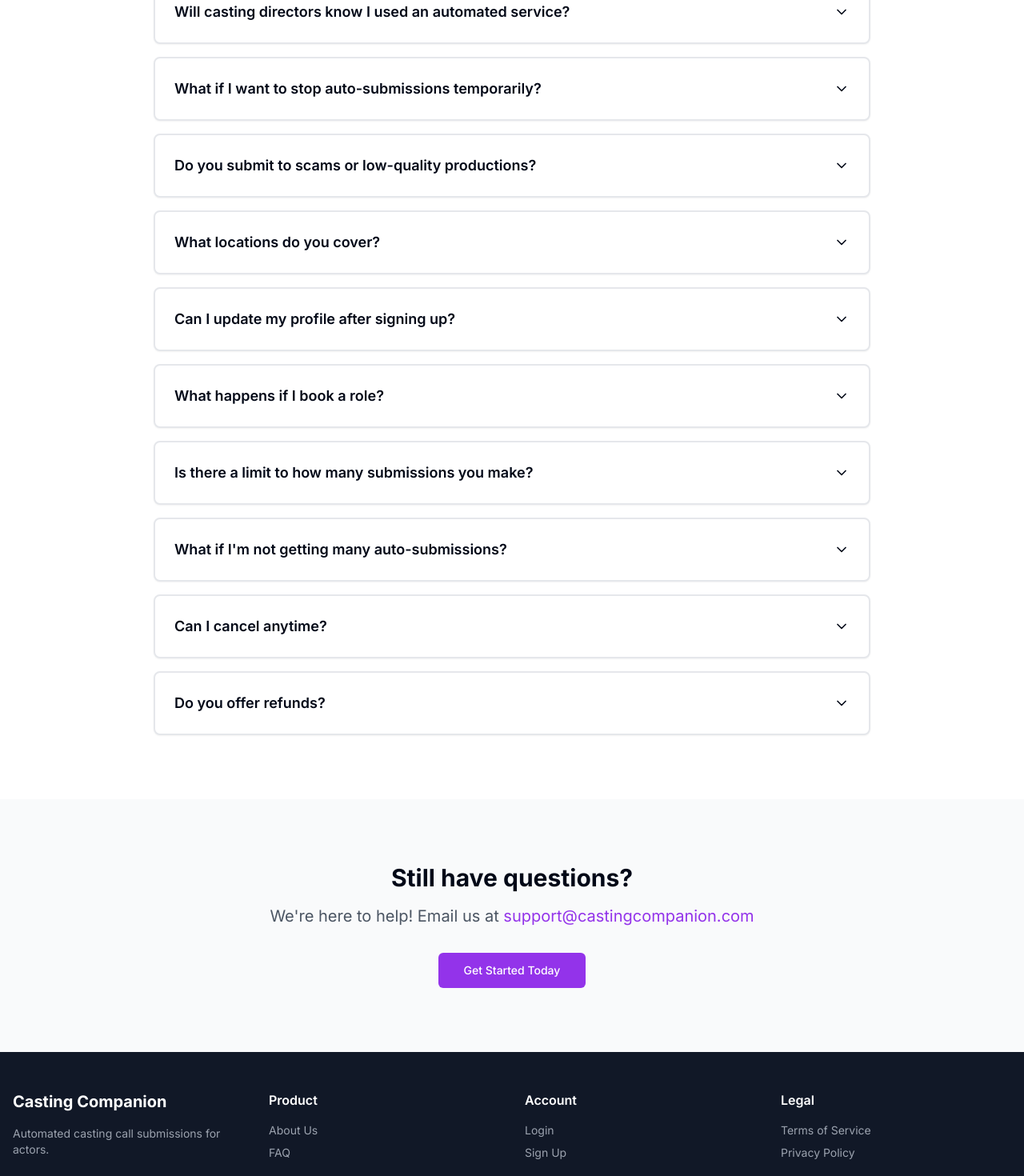
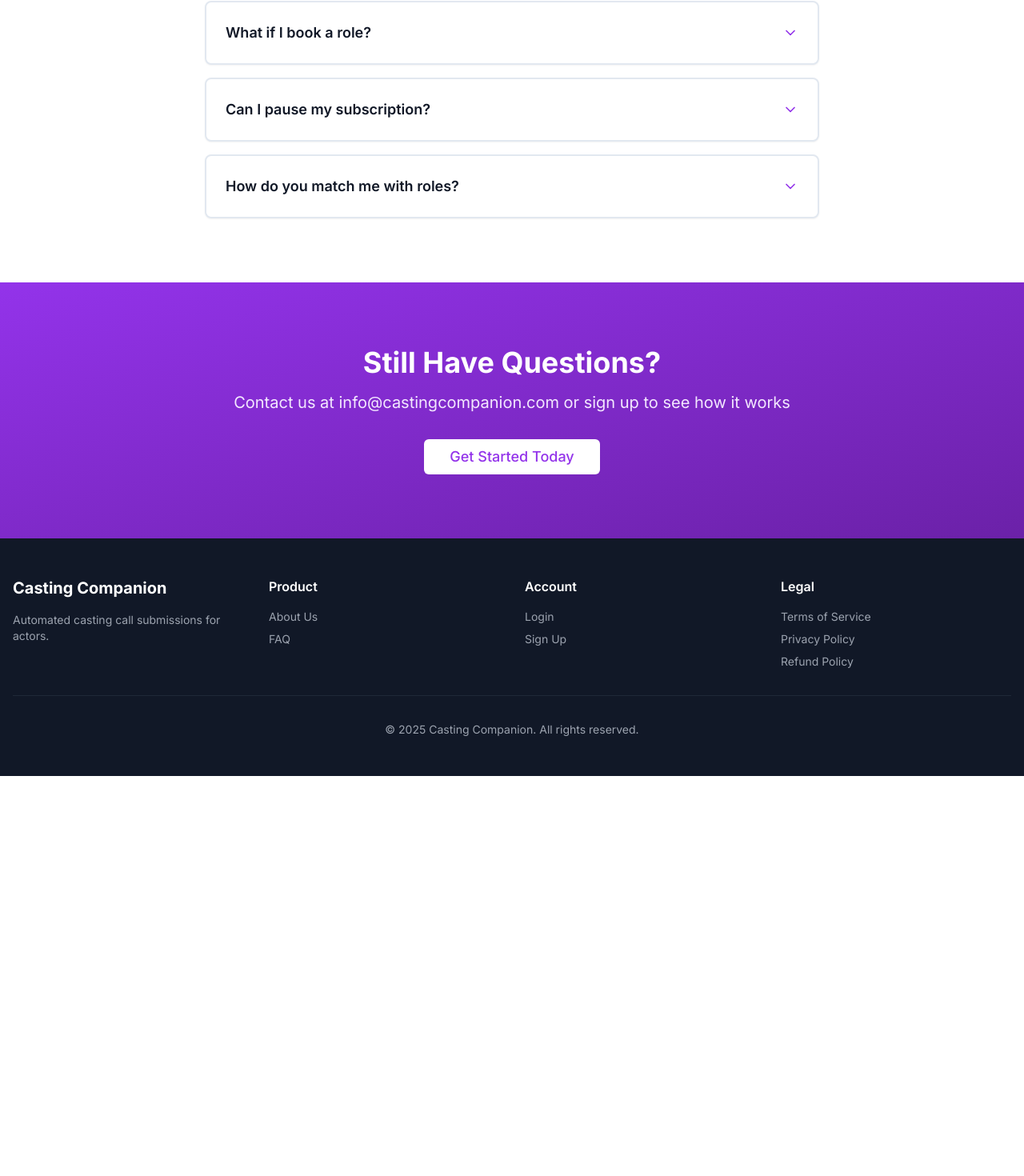
Before and after one commit to mmgolebi/castingcompanion3, a Next.js app: page /faq in a window 1280 px wide. Shown: the part 1019-2489 px from the top of the page at 80% size. After the commit the page ends 1989 px from the top, so only its background shows below. Built offline with nearby package versions, Linux system fonts and the light colour scheme.

Commit message:
Add Footer component with Refund Policy link to FAQ, Privacy, Terms, and Homepage

```diff
--- a/src/app/faq/page.tsx
+++ b/src/app/faq/page.tsx
@@ -5,6 +5,7 @@ import { Button } from '@/components/ui/button';
 import { Card, CardContent } from '@/components/ui/card';
 import { ChevronDown } from 'lucide-react';
 import { useState } from 'react';
+import Footer from '@/components/Footer';
 
 export default function FAQPage() {
   const [openIndex, setOpenIndex] = useState<number | null>(0);
@@ -15,60 +16,32 @@ export default function FAQPage() {
       answer: "Once you create your profile with your photos, resume, and preferences, our algorithm continuously scans for new casting calls. When we find roles that match your criteria with 85% or higher compatibility, we automatically submit your materials to the casting director and notify you via email."
     },
     {
-      question: "What types of roles do you submit to?",
-      answer: "We submit to all types of roles including lead, supporting, background, extra, commercial, voiceover, theater, and more. Our system works with union (SAG-AFTRA) and non-union opportunities across film, TV, commercials, and new media."
+      question: "How much does it cost?",
+      answer: "We offer a 14-day trial for just $1, then $39/month after that. You can cancel anytime during the trial period for a full refund."
     },
     {
-      question: "How is my match score calculated?",
-      answer: "Our algorithm considers multiple factors including your age, location, gender, ethnicity, union status, special skills, physical attributes, and role preferences. A 85%+ match means you meet most of the casting requirements and have a strong chance of being considered."
+      question: "What types of roles do you submit for?",
+      answer: "We submit to TV shows, films, commercials, web series, and theater productions. You can customize which types of roles you're interested in through your profile settings."
     },
     {
-      question: "Can I still manually apply to roles?",
-      answer: "Absolutely! Your dashboard shows all available casting calls, and you can manually submit to any role at any time. Auto-submissions are just an added bonus to ensure you never miss opportunities."
+      question: "Do I need professional photos?",
+      answer: "While professional headshots are recommended for the best results, we accept all quality photos. Your profile strength will be indicated, and we can provide guidance on improving your materials."
     },
     {
-      question: "How much does it cost?",
-      answer: "We offer a 14-day trial for $1, then $39.97/month after that. You can cancel anytime with no long-term commitment. There are no hidden fees or per-submission charges."
+      question: "Can I see what roles I've been submitted to?",
+      answer: "Yes! Every time we submit you to a role, you'll receive an email notification with details about the casting call, the production, and why we matched you."
     },
     {
-      question: "Will casting directors know I used an automated service?",
-      answer: "No. Your submissions appear exactly as if you submitted them manually. Casting directors see your professional headshot, resume, and reel with a personalized cover letter. They have no way of knowing the submission was automated."
+      question: "What if I book a role?",
+      answer: "Congratulations! We love hearing success stories. There are no additional fees - your subscription covers unlimited submissions. We just ask that you let us know so we can celebrate with you!"
     },
     {
-      question: "What if I want to stop auto-submissions temporarily?",
-      answer: "You can pause auto-submissions at any time from your dashboard settings. This is useful if you're booked on a project or taking a break from auditioning."
+      question: "Can I pause my subscription?",
+      answer: "Yes, you can pause your subscription for up to 3 months if you're unavailable for auditions. Contact support to arrange a pause."
     },
     {
-      question: "Do you submit to scams or low-quality productions?",
-      answer: "Never. We manually vet all casting calls before adding them to our system. We filter out anything suspicious, unprofessional, or that asks for money upfront. Your safety and career are our priority."
-    },
-    {
-      question: "What locations do you cover?",
-      answer: "We currently serve actors across the United States, with the most opportunities in major markets like Los Angeles, New York, Atlanta, Chicago, Miami, and Austin. We're constantly expanding to new cities."
-    },
-    {
-      question: "Can I update my profile after signing up?",
-      answer: "Yes! You can update your photos, resume, reel links, preferences, and availability anytime. Changes take effect immediately and improve your match scores for future submissions."
-    },
-    {
-      question: "What happens if I book a role?",
-      answer: "Congratulations! You can update your availability status in your profile settings so we don't submit you to conflicting shoot dates. You can also pause auto-submissions temporarily."
-    },
-    {
-      question: "Is there a limit to how many submissions you make?",
-      answer: "No limits! We'll submit you to every casting call that matches your profile at 85% or higher. Some actors get submitted to 2-3 roles per week, others get 10+, depending on their location and how in-demand their look is."
-    },
-    {
-      question: "What if I'm not getting many auto-submissions?",
-      answer: "This usually means your profile needs optimization. Make sure all your information is complete and accurate. Consider expanding your acceptable role types or locations. Our support team can review your profile and suggest improvements."
-    },
-    {
-      question: "Can I cancel anytime?",
-      answer: "Yes! You can cancel your subscription anytime from your account settings. There are no cancellation fees or penalties. If you cancel, you'll have access until the end of your billing period."
-    },
-    {
-      question: "Do you offer refunds?",
-      answer: "Yes, we offer a full refund within 14 days if you're not satisfied. Just email support@castingcompanion.com and we'll process your refund immediately."
+      question: "How do you match me with roles?",
+      answer: "Our algorithm considers your age range, gender, ethnicity, location, union status, special skills, and availability. We only submit when there's an 85% or higher match to ensure quality over quantity."
     }
   ];
 
@@ -83,6 +56,9 @@ export default function FAQPage() {
           <div className="flex gap-4">
             <Link href="/about">
               <Button variant="ghost" className="text-white hover:bg-white/10">About</Button>
+            </Link>
+            <Link href="/faq">
+              <Button variant="ghost" className="text-white hover:bg-white/10">FAQ</Button>
             </Link>
             <Link href="/auth/login">
               <Button variant="ghost" className="text-white hover:bg-white/10">Login</Button>
@@ -107,24 +83,28 @@ export default function FAQPage() {
       {/* FAQ Content */}
       <section className="py-20">
         <div className="container mx-auto px-4">
-          <div className="max-w-4xl mx-auto space-y-4">
+          <div className="max-w-3xl mx-auto space-y-4">
             {faqs.map((faq, index) => (
-              <Card key={index} className="border-2 border-gray-200">
+              <Card key={index} className="border-2 hover:border-purple-300 transition-colors">
                 <CardContent className="p-0">
                   <button
                     onClick={() => setOpenIndex(openIndex === index ? null : index)}
-                    className="w-full text-left p-6 flex items-center justify-between hover:bg-gray-50 transition-colors"
+                    className="w-full text-left p-6 flex items-center justify-between"
                   >
-                    <h3 className="text-lg font-semibold pr-8">{faq.question}</h3>
+                    <h3 className="text-lg font-semibold text-gray-900 pr-8">
+                      {faq.question}
+                    </h3>
                     <ChevronDown
-                      className={`h-5 w-5 flex-shrink-0 transition-transform ${
+                      className={`h-5 w-5 text-purple-600 transition-transform flex-shrink-0 ${
                         openIndex === index ? 'transform rotate-180' : ''
                       }`}
                     />
                   </button>
                   {openIndex === index && (
                     <div className="px-6 pb-6">
-                      <p className="text-gray-600 leading-relaxed">{faq.answer}</p>
+                      <p className="text-gray-600 leading-relaxed">
+                        {faq.answer}
+                      </p>
                     </div>
                   )}
                 </CardContent>
@@ -134,61 +114,22 @@ export default function FAQPage() {
         </div>
       </section>
 
-      {/* Still Have Questions */}
-      <section className="py-20 bg-gray-50">
+      {/* CTA */}
+      <section className="py-20 bg-gradient-to-br from-purple-600 to-purple-800 text-white">
         <div className="container mx-auto px-4 text-center">
-          <h2 className="text-3xl font-bold mb-4">Still have questions?</h2>
-          <p className="text-xl text-gray-600 mb-8">
-            We're here to help! Email us at{' '}
-            <a href="mailto:support@castingcompanion.com" className="text-purple-600 hover:underline">
-              support@castingcompanion.com
-            </a>
+          <h2 className="text-4xl font-bold mb-4">Still Have Questions?</h2>
+          <p className="text-xl mb-8 text-purple-100">
+            Contact us at info@castingcompanion.com or sign up to see how it works
           </p>
           <Link href="/auth/register">
-            <Button size="lg" className="bg-purple-600 text-white hover:bg-purple-700">
+            <Button size="lg" className="bg-white text-purple-600 hover:bg-gray-100 text-lg">
               Get Started Today
             </Button>
           </Link>
         </div>
       </section>
 
-      {/* Footer */}
-      <footer className="bg-gray-900 text-gray-400 py-12">
-        <div className="container mx-auto px-4">
-          <div className="grid grid-cols-1 md:grid-cols-4 gap-8">
-            <div>
-              <div className="text-white font-bold text-xl mb-4">Casting Companion</div>
-              <p className="text-sm">
-                Automated casting call submissions for actors.
-              </p>
-            </div>
-            <div>
-              <h4 className="text-white font-semibold mb-4">Product</h4>
-              <ul className="space-y-2 text-sm">
-                <li><Link href="/about" className="hover:text-white">About Us</Link></li>
-                <li><Link href="/faq" className="hover:text-white">FAQ</Link></li>
-              </ul>
-            </div>
-            <div>
-              <h4 className="text-white font-semibold mb-4">Account</h4>
-              <ul className="space-y-2 text-sm">
-                <li><Link href="/auth/login" className="hover:text-white">Login</Link></li>
-                <li><Link href="/auth/register" className="hover:text-white">Sign Up</Link></li>
-              </ul>
-            </div>
-            <div>
-              <h4 className="text-white font-semibold mb-4">Legal</h4>
-              <ul className="space-y-2 text-sm">
-                <li><Link href="/terms" className="hover:text-white">Terms of Service</Link></li>
-                <li><Link href="/privacy" className="hover:text-white">Privacy Policy</Link></li>
-              </ul>
-            </div>
-          </div>
-          <div className="border-t border-gray-800 mt-8 pt-8 text-center text-sm">
-            <p>&copy; 2025 Casting Companion. All rights reserved.</p>
-          </div>
-        </div>
-      </footer>
+      <Footer />
     </div>
   );
 }
```
Also changed, not shown: src/app/page.tsx (+2 -36 lines), src/app/privacy/page.tsx (+2 -36 lines), src/app/terms/page.tsx (+2 -36 lines).
